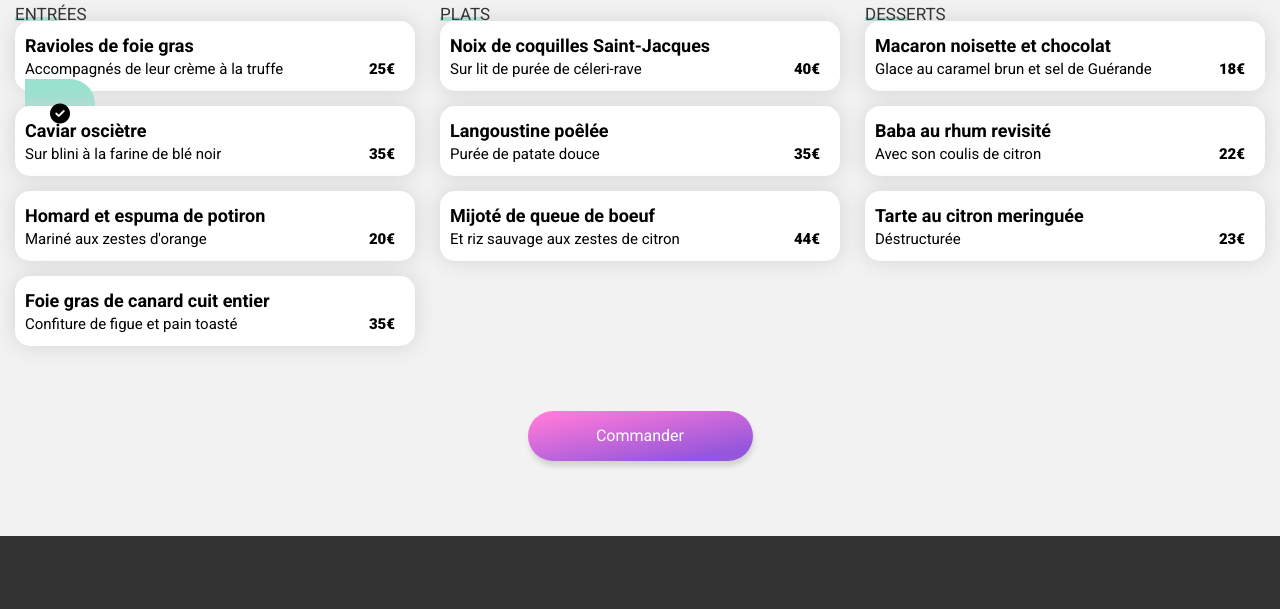
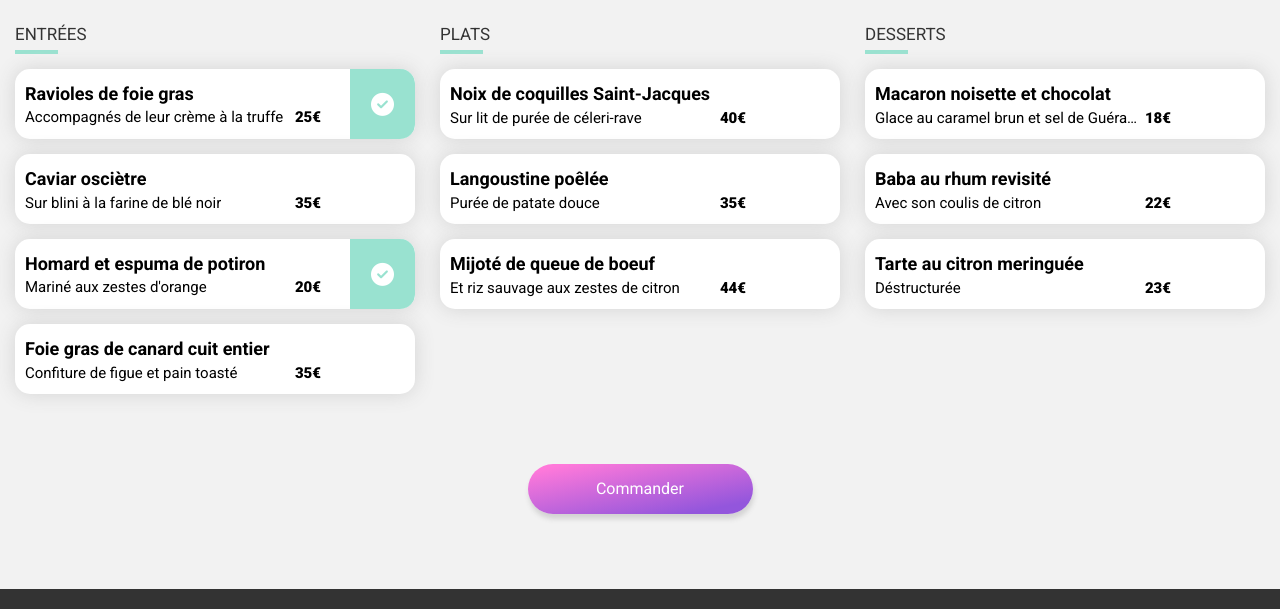
Before and after one commit to OCR-VH-DevWeb/P3, a plain HTML site: page La_note_enchantee.html in a window 1280 px wide. Shown: the part 615-1224 px from the top of the page. Drawn offline with Linux system fonts and the light colour scheme; grey boxes are pictures that could not be loaded; a web font is replaced by a local one.

Commit message:
Animations
bloquée

```diff
--- a/La_note_enchantee.html
+++ b/La_note_enchantee.html
@@ -37,7 +37,7 @@
                             <p class="topping">Accompagnés de leur crème à la truffe</p>
                             <p class="price">25€</p>
                         </div>
-                        <div class="confirm"><i class="fa-solid fa-circle-check"></i></div>
+                        <div class="confirm"><i class="fa-solid fa-circle-check check"></i></div>
                     </li>
                     <li class="detail">
                         <h3 class="first">Caviar osciètre</h3>
@@ -52,6 +52,7 @@
                             <p class="topping">Mariné aux zestes d'orange</p>
                             <p class="price">20€</p>
                         </div>
+                        <div class="confirm"><i class="fa-solid fa-circle-check check"></i></div>
                     </li>
                     <li class="detail">
                         <h3 class="first">Foie gras de canard cuit entier</h3>
--- a/sass/components/_confirm.scss
+++ b/sass/components/_confirm.scss
@@ -1,12 +1,21 @@
 .confirm
 {
-  width: 70px;
-  height: 70px;
+  width: 65px;
+  height: 72px;
   background-color: #99E2D0;
-  border-top-right-radius: 25px;
-  border-bottom-right-radius: 25px;
+  border-top-right-radius: 15px;
+  border-bottom-right-radius: 15px;
   font-size: 20px;
   display: flex;
   justify-content: center;
   align-items: center;
+  margin: -36px -20px 0 0;
+  font-size: 23px;
+  text-overflow: ellipsis;
+  overflow: hidden;
+  border: 1px solid #99E2D0;
+  .check
+  {
+    color: $color_white;
+  }
 }
--- a/sass/pages/_menu.scss
+++ b/sass/pages/_menu.scss
@@ -87,7 +87,7 @@
         }
         .topic
         {
-            margin-bottom: 45px;
+            margin: 20px 0 50px 0;
             @media screen and (min-width:map-get($breakpoints, desktop))
             {
                 width: 32%;
@@ -101,26 +101,41 @@
             }
             .border
             {
-                margin-top: -8px;
+                margin: 5px 0 15px 0;
             }
             .choices
             {
                 list-style: none;
                 padding: 0;
-                animation: fade;
+                transition: progress 4s linear;
+
                 .detail
                 {
                     height: 70px;
+                    width: 100%;
                     background-color: $color_white;
                     border-radius: 15px;
                     margin-bottom: 15px;
                     padding: 15px 20px 10px 10px;
                     box-shadow: 0 0 20px lightgrey;
-                    overflow: t;
-                    /*@media screen and (min-width:map-get($breakpoints, desktop))
+                    overflow: hidden; /*mise en place de confirm*/
+                    display: flex;
+                    flex-flow: wrap;
+                    justify-content: space-between;/**/
+                    cursor: pointer;
+                    .detail:nth-last-child(1)
                     {
-                        height: 80px;
-                    }*/
+                    animation-delay: 0.1s;
+                    }
+                    .detail:nth-last-child(2)
+                    {
+                    animation-delay: 0.2s;
+                    }
+                    .detail:nth-last-child(3)
+                    {
+                    animation-delay: 0.3s;
+                    }
+                }
                     .first
                     {
                         margin: 0%;
@@ -132,7 +147,7 @@
                         justify-content: space-between;
                         margin-top: 5px;
                         font-size: 15px;
-
+                        width: 80%;
                         .topping
                         {
                             margin: 0;
@@ -142,14 +157,27 @@
                         }
                         .price
                         {
-                            margin: 0;/*shades dark sur price*/
+                            margin: 0;
                             font-weight: 800;
                         }
+                    }
+                    .confirm/*essaie*/
+                    {
+                        /*margin-right: -20px;
+                        margin-top: -36px;*/
+                        font-size: 23px;
+                        text-overflow: ellipsis;
+                        overflow: hidden;
+                        border: 1px solid #99E2D0;
+                        /*transition: margin, 2s;*/
+                        /*.confirm:hover
+                        {
+                            transition: margin, 2s;
+                        }*/
                     }
                 }
             }
         }
-    }
     .button
     {
         margin: 5px 32px 20px 32px;
--- a/sass/utils/_animation.scss
+++ b/sass/utils/_animation.scss
@@ -11,3 +11,10 @@
   0%{opacity: 0.9; z-index: 1;}
   100%{opacity: 0; z-index: -1;}
 }
+
+/*apparition progressive des plats*/
+@keyframes progress{
+  0%{opacity: 0.1; color: $color_white;}
+  50%{opacity: 0.5; color: $color_white;}
+  100%{opacity: 1; color: $color_white;}
+}
```
Also changed, not shown: css/style.css, css/style.min.css, 2 other files.
